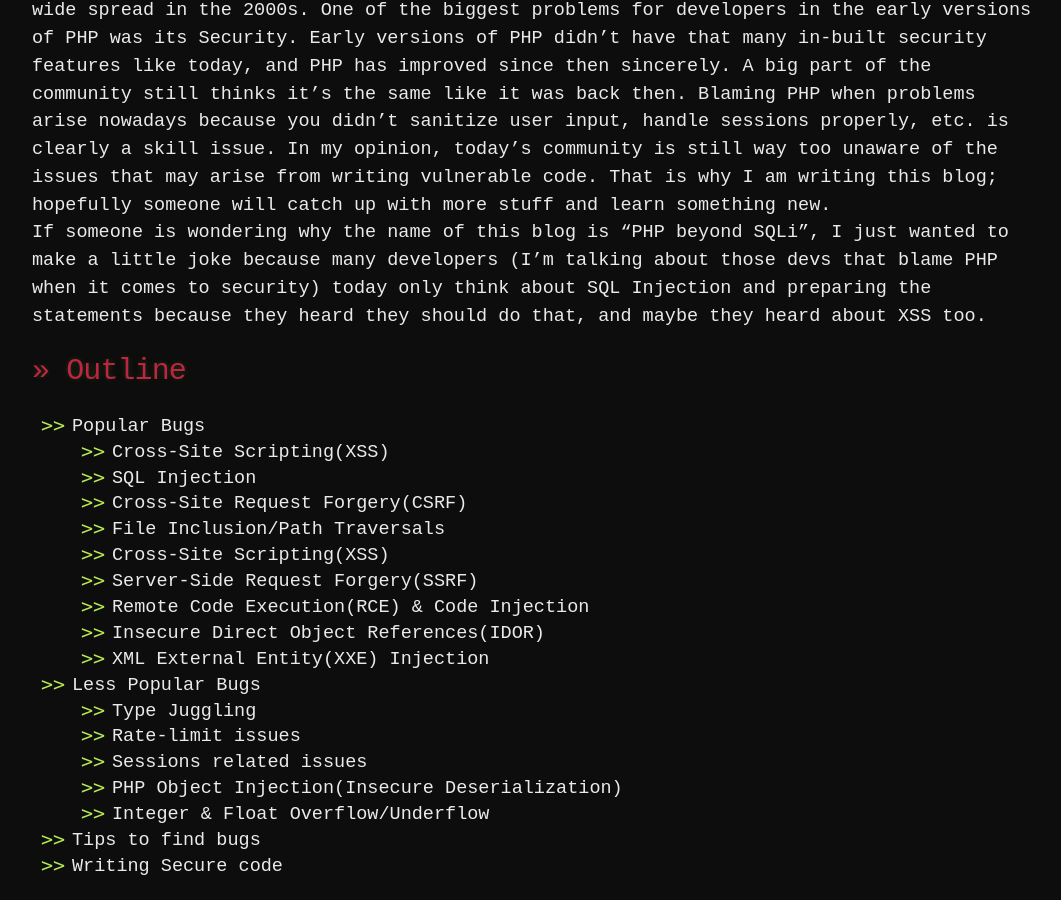
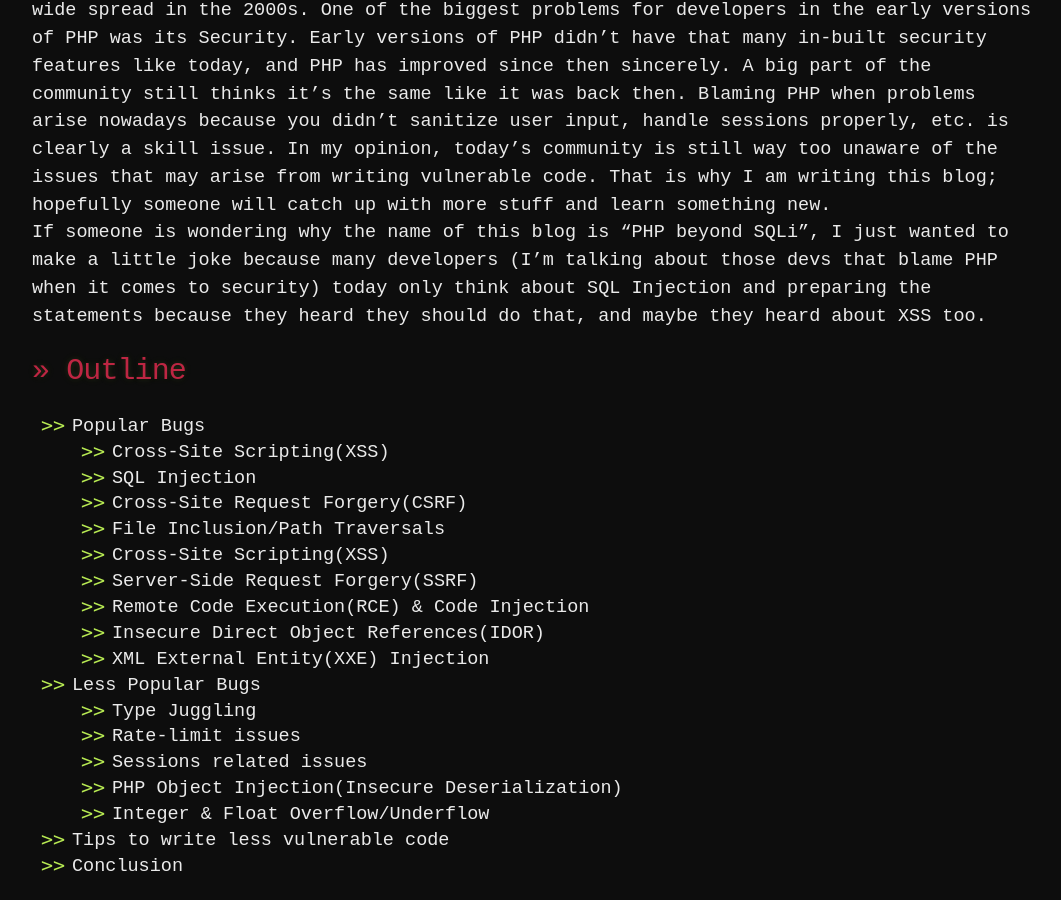
Before and after one commit to 20kilograma/blog, a Jekyll site: the page built from php-sec.md, in a window 1280 px wide and 900 px high, scrolled down 790 px. Shown: the whole window, without its empty margins (108-1169 px from the left). Built offline with Jekyll 4.4.1, drawn with Linux system fonts in a browser that asks for light colours; some web fonts are replaced; our own code applies the rules of GitHub Pages for plain Markdown files.

Commit message:
Update php-sec.md

```diff
--- a/php-sec.md
+++ b/php-sec.md
@@ -30,6 +30,6 @@
     <li>PHP Object Injection(Insecure Deserialization)</li>
     <li>Integer & Float Overflow/Underflow</li>
   </ul>
-  <li>Tips to find bugs</li>
-  <li>Writing Secure code</li>
+  <li>Tips to write less vulnerable code</li>
+  <li>Conclusion</li>
 </ul>
```
